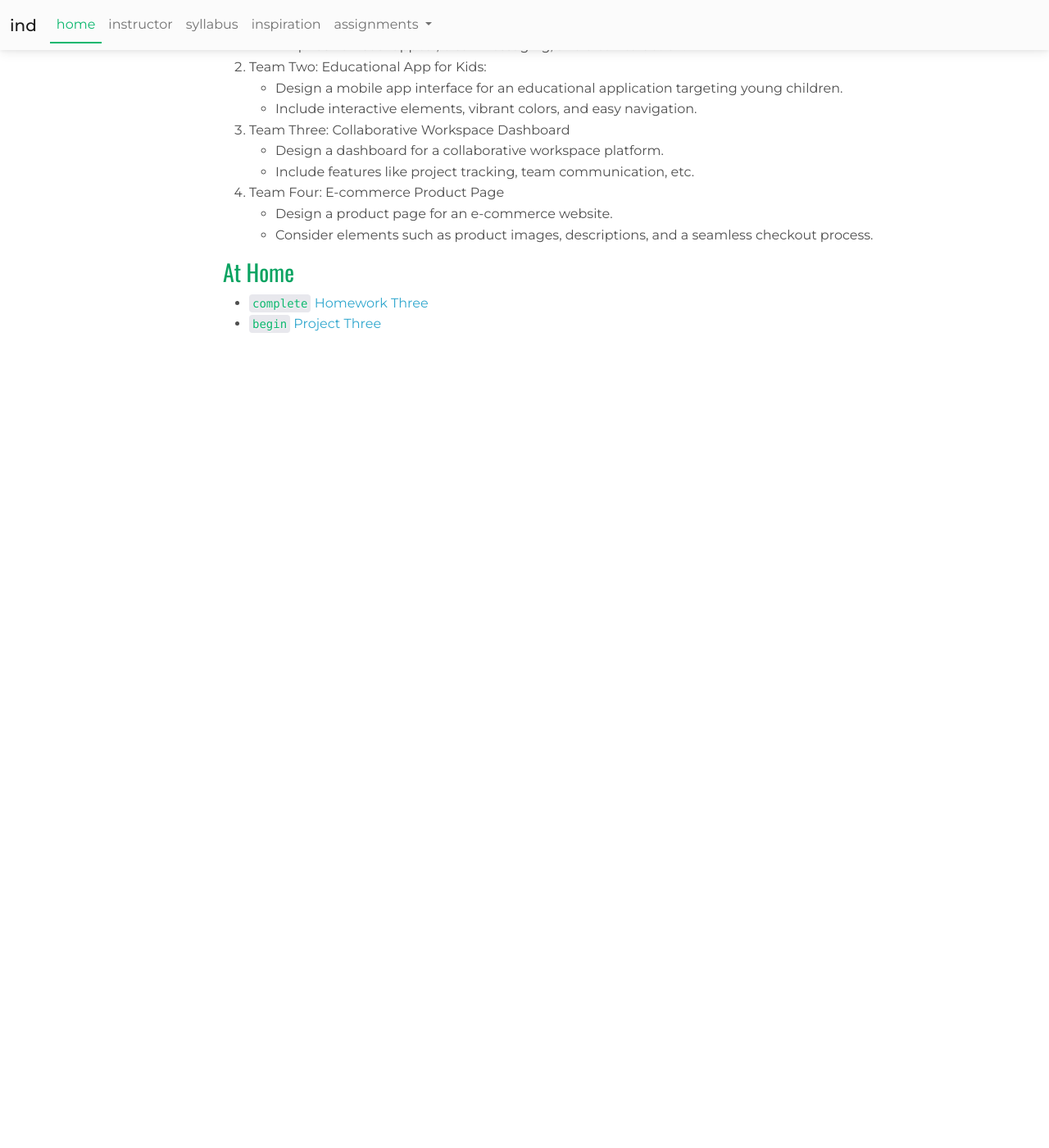
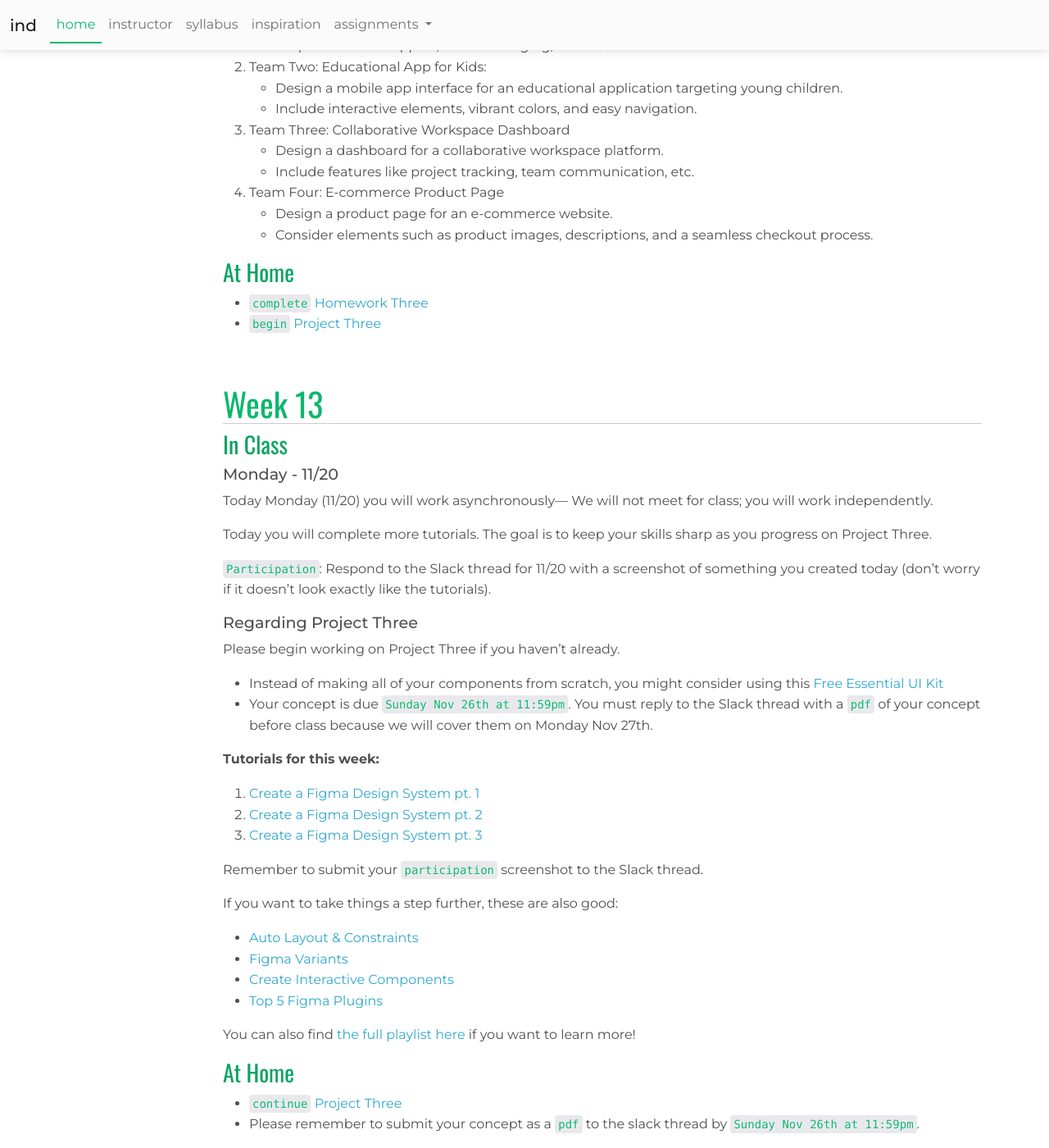
Before and after one commit to nicnosis/cu-courses, a Jekyll site: the page built from fa23/ind/index.md, in a window 1280 px wide and 1400 px high, scrolled down 10218 px. Shown: the whole window at 82% size. Built offline with Jekyll 4.4.1, drawn with Linux system fonts in a browser that asks for light colours; nearby versions of some CDN libraries; before the commit the page ends 10642 px from its top, so only the background shows below that.

Commit message:
add ind w13

```diff
--- a/fa23/ind/index.md
+++ b/fa23/ind/index.md
@@ -382,3 +382,37 @@ A quick review of component creation in Figma
 ### At Home
 * `complete` [Homework Three](assignments/hw3.html)
 * `begin` [Project Three](assignments/p3.html)
+
+## Week 13
+### In Class
+#### Monday - 11/20
+Today Monday (11/20) you will work asynchronously— We will not meet for class; you will work independently.
+
+Today you will complete more tutorials. The goal is to keep your skills sharp as you progress on Project Three.
+
+`Participation`: Respond to the Slack thread for 11/20 with a screenshot of something you created today (don't worry if it doesn't look exactly like the tutorials).
+
+#### Regarding Project Three
+Please begin working on Project Three if you haven't already.
+* Instead of making all of your components from scratch, you might consider using this [Free Essential UI Kit](https://www.figma.com/community/file/883657911603554993)
+* Your concept is due `Sunday Nov 26th at 11:59pm`. You must reply to the Slack thread with a `pdf` of your concept before class because we will cover them on Monday Nov 27th.
+
+__Tutorials for this week:__
+1. [Create a Figma Design System pt. 1](https://youtu.be/G1xmkQeExJo?si=GJ11nRfu_I-l0Utk)
+2. [Create a Figma Design System pt. 2](https://youtu.be/uSZirUYhtf4?si=0HyOSTCuBkR9BVuv)
+3. [Create a Figma Design System pt. 3](https://youtu.be/2bkj_IqDs2I?si=NnpioWLnXNLvf89C)
+
+Remember to submit your `participation` screenshot to the Slack thread.
+
+If you want to take things a step further, these are also good:
+ * [Auto Layout & Constraints](https://youtu.be/rsE9MBOHQjE?si=Etbm2WUHnFjgKLxp)
+ * [Figma Variants](https://youtu.be/cE2fCeWqjnY?si=lErzltLzGINHrqXL)
+ * [Create Interactive Components](https://youtu.be/4KAXczKx1h4?si=4lYUoQOvZfr93hNp)
+ * [Top 5 Figma Plugins](https://youtu.be/gn5bLX1RgQg?si=uscxeGUMPq1IYSFO)
+
+
+You can also find [the full playlist here](https://www.youtube.com/playlist?list=PLvnhVb8yYRQ3TDOsSgN0pf0XqG6E56IYM) if you want to learn more!
+
+### At Home
+* `continue` [Project Three](assignments/p3.html)
+* Please remember to submit your concept as a `pdf` to the slack thread by `Sunday Nov 26th at 11:59pm`.
```
Also changed, not shown: fa23/ind/assignments/p3.md (+13 -2 lines).
